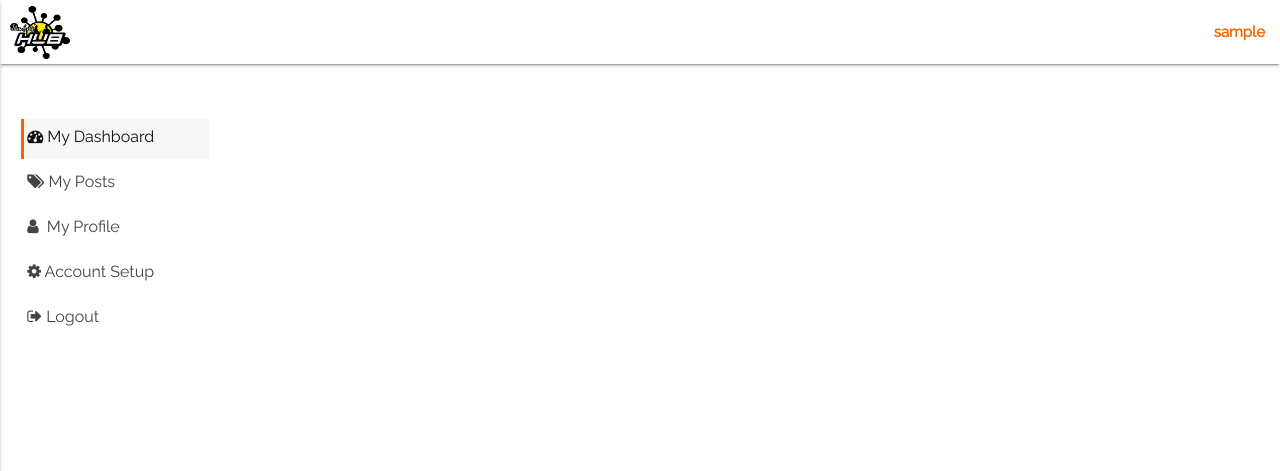
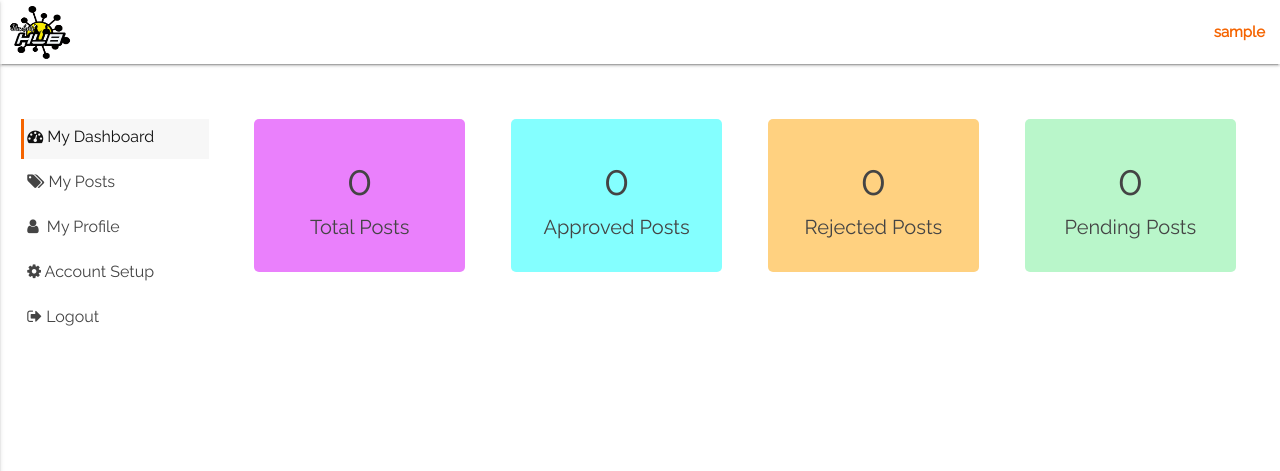
Before and after one commit to shstudentshub/studentshub, a PHP site: page /dashboard.php in a window 1280 px wide. Shown: the top 471 px of the page. Run offline with PHP 8.4, Linux system fonts and the light colour scheme; the visitor is signed in with stand-in values (Sample User, id 1); data comes from the database, SQL or seed files in the repository; data that the repository does not hold is empty.

Commit message:
dashboard template upgrade

```diff
--- a/StudentHub/assets/css/style.css
+++ b/StudentHub/assets/css/style.css
@@ -322,6 +322,9 @@ body {
     color: #111;
 }
 
+.dashboard-summary-number {
+    font-size: 42px;
+}
 
 .post-fab {
     height: 60px;
--- a/StudentHub/dashboard.php
+++ b/StudentHub/dashboard.php
@@ -87,7 +87,30 @@
 				</section>
 
 				<section class="col s12 m10 l10">
+					<section class="row">
+						<section class="col s12 m3 l3">
+							<section class="panel purple accent-1">
+								<p><span class="dashboard-summary-number user-no-of-posts">0</span><br/>Total Posts</p>
+							</section>
+						</section>
 
+						<section class="col s12 m3 l3">
+							<section class="panel cyan accent-1">
+								<p><span class="dashboard-summary-number user-no-of-approved-posts">0</span><br/>Approved Posts</p>
+							</section>
+						</section>
+
+						<section class="col s12 m3 l3">
+							<section class="panel orange accent-1">
+								<p><span class="dashboard-summary-number user-no-of-rejected-posts">0</span><br/>Rejected Posts</p>
+							</section>
+						</section>
+						<section class="col s12 m3 l3">
+							<section class="panel green accent-1">
+								<p><span class="dashboard-summary-number user-no-of-pending-posts">0</span><br/>Pending Posts</p>
+							</section>
+						</section>
+					</section>
 				</section>
 
 			</section>
```
